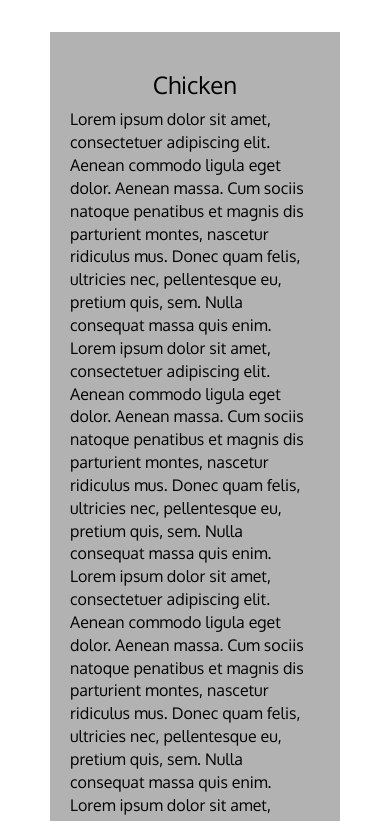
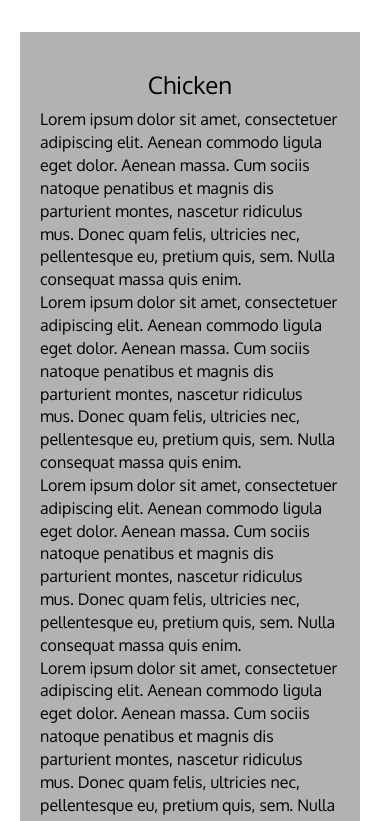
Before and after one commit to RS0917/HTML-CSS-JS-coursera, a plain HTML site: page module3-solution/index.html in a window 390 px wide. Shown: the part 143-964 px from the top of the page. Drawn offline with Linux system fonts and the light colour scheme.

Commit message:
Update style.css

```diff
--- a/module3-solution/css/style.css
+++ b/module3-solution/css/style.css
@@ -145,12 +145,6 @@ body {
 /* Mobile view options */
 
 @media (max-width: 767px) {
-  .container {
-      padding-right: 20px;
-      padding-left: 30px;
-      margin-right: auto;
-      margin-left: auto;
-  }
   .navbar-header button.navbar-toggle, .navbar-header .icon-bar {
     border: 1px solid #000000;
   }
```
